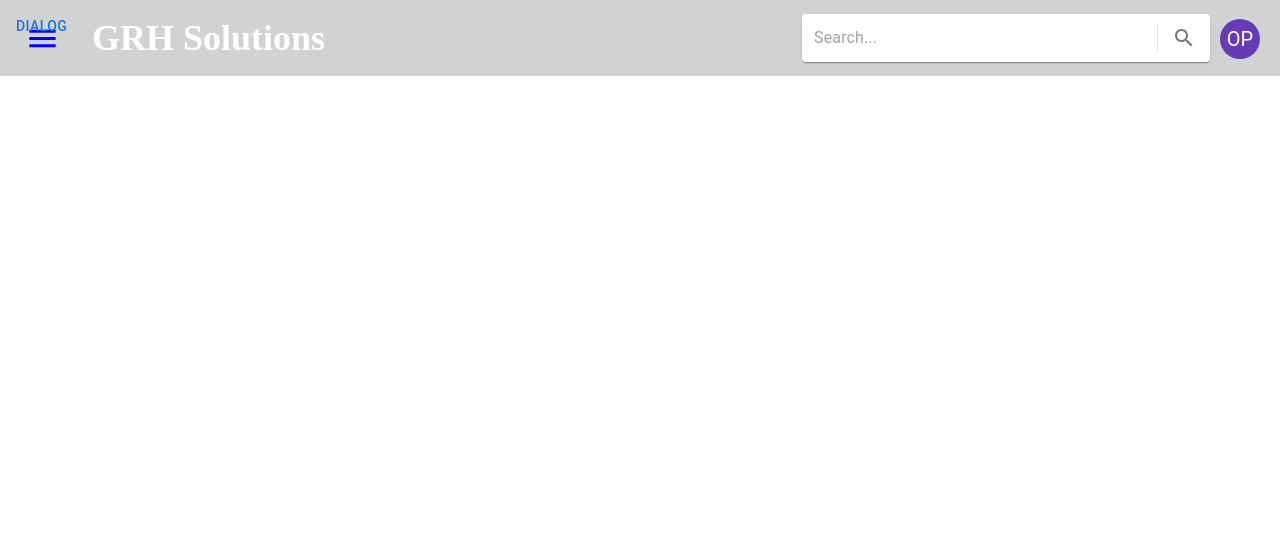
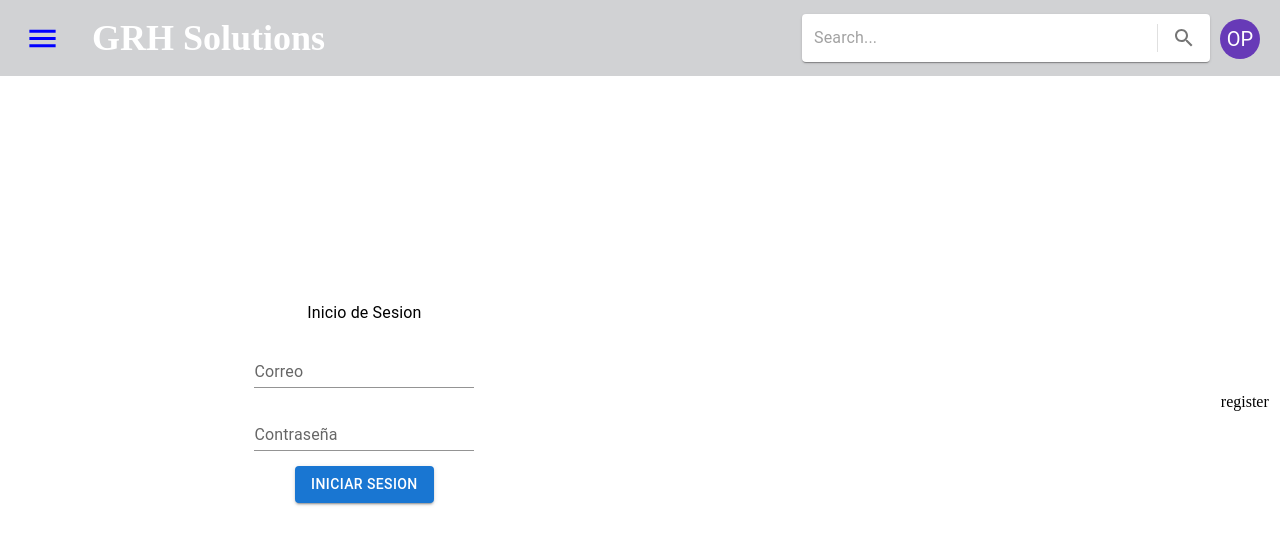
Before and after one commit to GRHsolutions/grh_solutions, a React (Vite) app in the folder Grh-Solutions/grh-solutions.client/: page / in a window 1280 px wide. Shown: the top 544 px of the page. Built offline with nearby package versions, Linux system fonts and the light colour scheme.

Commit message:
prueba de formulario para login

```diff
--- a/Grh-Solutions/grh-solutions.client/src/App.tsx
+++ b/Grh-Solutions/grh-solutions.client/src/App.tsx
@@ -1,12 +1,14 @@
 import { BrowserRouter as Router, Route, Routes } from "react-router-dom";
 import { Main } from "./pages/main";
+import { NavBar } from "./generics/navBar/navBar";
 
 function App() {
 
   return (
     <Router>
       <Routes>
-        <Route path="/" element={<Main name=""/> }/>
+
+        <Route path="/" element={<><NavBar/><Main name=""/></> }/>
       </Routes>
     </Router>
   );
--- a/Grh-Solutions/grh-solutions.client/src/generics/SearchBar/search.tsx
+++ b/Grh-Solutions/grh-solutions.client/src/generics/SearchBar/search.tsx
@@ -19,9 +19,6 @@ export default function SearchBar({value,onChange,onSubmit}:SearchBarProps) {
     }}
       sx={{ p: '2px 4px', display: 'flex', alignItems: 'center', width: 400 }}
     >
-      {/* <IconButton sx={{ p: '10px' }} aria-label="menu">
-        <MenuIcon />
-      </IconButton> */}
       <InputBase
       value={value}
       onChange={(e: any)=> onChange(e.target.value as string)}
--- a/Grh-Solutions/grh-solutions.client/src/pages/main.module.scss
+++ b/Grh-Solutions/grh-solutions.client/src/pages/main.module.scss
@@ -1,4 +1,9 @@
 .main{
     padding: 0;
-    margin: 0;
+    display: flex;
+    justify-content: center;
+    width: 98.5vw;
+    align-items: center;
+    height: 98.5vh;
+    gap: 500px;
 }
--- a/Grh-Solutions/grh-solutions.client/src/pages/main.tsx
+++ b/Grh-Solutions/grh-solutions.client/src/pages/main.tsx
@@ -1,9 +1,8 @@
 
 import style from './main.module.scss';
 import { NavBar } from "../generics/navBar/navBar";
-import { Button } from '@mui/material';
-import SimpleDialog from "../generics/dialogGeneric/dialogo"
-import React from 'react';
+import  Login  from '../testing/login/login';
+import { Register } from '../testing/login/register';
 
 interface MainProps {
     name: string
@@ -11,29 +10,13 @@ interface MainProps {
 
 
 export const Main = ({
-    name
 }: MainProps) => {
-      const [open, setOpen] = React.useState(false);
-
-      const confirmar =() =>{
-        console.log("se elimino correctamente")
-        setOpen(false)
-    }
-
     return(
         <>
         <div className={style.main}>
-        <NavBar/>
+            <Login/>
+            <Register />
         </div>
-        <div className={style.main}>
-            {name}
-        </div>
-        <Button onClick={()=>setOpen(true) }>dialog</Button>
-        <SimpleDialog
-            open={open}
-            onClose={()=> setOpen(false)}
-            onConfirm={confirmar}
-        />
         </>
     )
 }
--- /dev/null
+++ b/Grh-Solutions/grh-solutions.client/src/testing/login/login.tsx
@@ -0,0 +1,57 @@
+import { Button, Typography } from '@mui/material';
+import Box from '@mui/material/Box';
+import TextField from '@mui/material/TextField';
+import { useState } from 'react';
+
+export default function Login() {
+    // Definir los estados para correo y contraseña
+    const [correo, setCorreo] = useState('');
+    const [contraseña, setContraseña] = useState('');
+
+    // Manejar el envío del formulario
+    const handleSubmit = (e: React.FormEvent) => {
+        e.preventDefault();
+        console.log('Correo:', correo);
+        console.log('Contraseña:', contraseña);
+    };
+
+    return (
+        <Box
+            component="form"
+            sx={{
+                display: "flex",
+                flexDirection: 'column',
+                alignItems: "center",
+                gap: "15px",
+                width: "1000px"
+            }}
+            onSubmit={handleSubmit}
+            autoComplete="off"
+        >
+            <Typography>
+                Inicio de Sesion
+            </Typography>
+            <TextField
+                id="correo"
+                label="Correo"
+                variant="standard"
+                value={correo}  // Establecer el valor del campo
+                onChange={(e) => setCorreo(e.target.value)}  // Actualizar el estado
+            />
+            <TextField
+                id="contraseña"
+                label="Contraseña"
+                variant="standard"
+                type="password"
+                value={contraseña}  // Establecer el valor del campo
+                onChange={(e) => setContraseña(e.target.value)}  // Actualizar el estado
+            />
+            <Button
+                type='submit'
+                variant='contained'
+            >
+                Iniciar Sesion
+            </Button>
+        </Box>
+    );
+}
--- /dev/null
+++ b/Grh-Solutions/grh-solutions.client/src/testing/login/register.tsx
@@ -0,0 +1,3 @@
+export const Register  = () => {
+    return(<div>register</div>)
+}
```
Also changed, not shown: Grh-Solutions/grh-solutions.client/src/generics/input/input.tsx (added).
